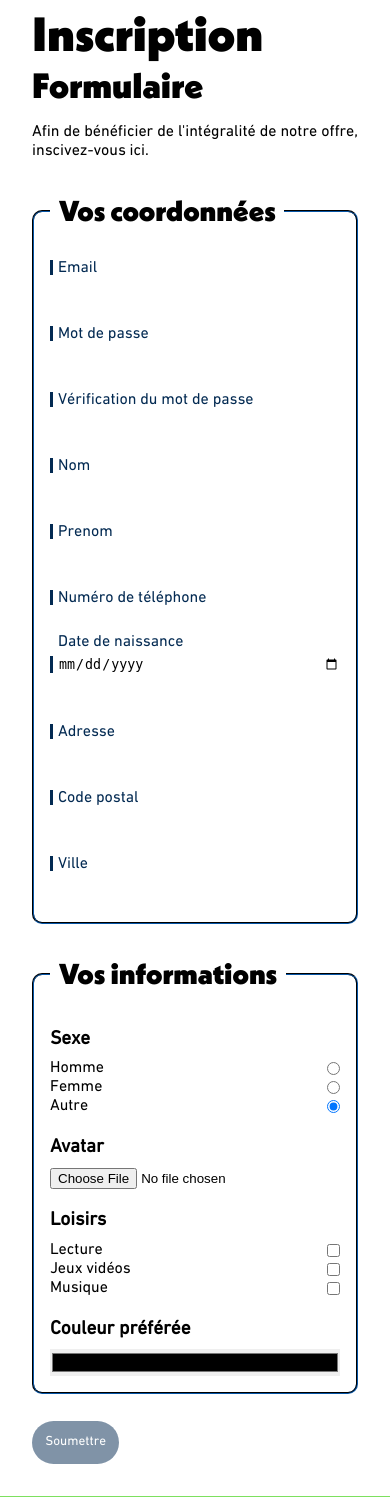
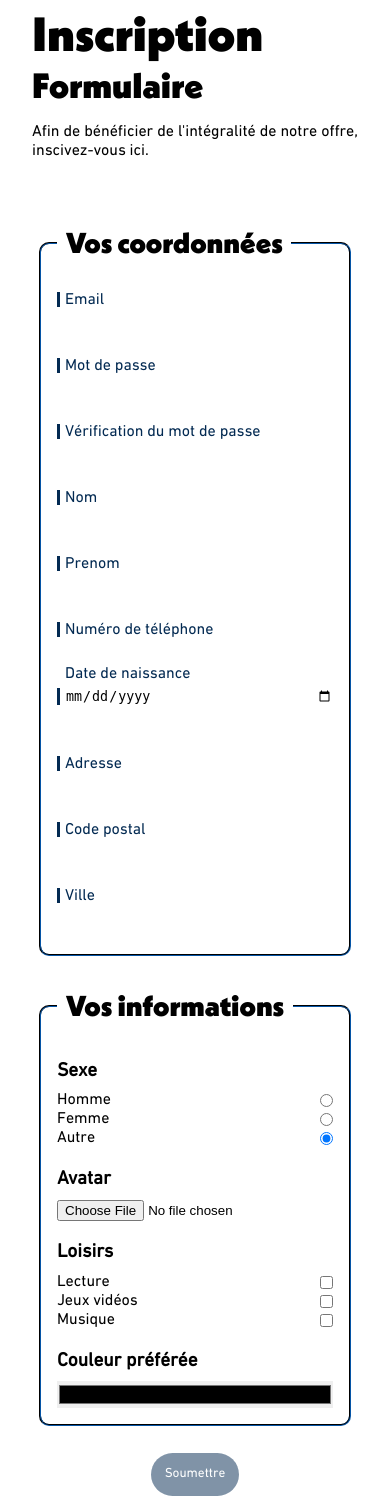
Before and after one commit to guiphaniel/kiwi-info, a PHP site: page /inscription.html in a window 390 px wide. Shown: the part 220-1717 px from the top of the page. Run offline with PHP 8.4, Linux system fonts and the light colour scheme.

Commit message:
update form style (center + responsive)

```diff
--- a/css/style.css
+++ b/css/style.css
@@ -551,9 +551,14 @@ footer li {
 
 form {
     margin-top: 2em;
+    display: flex;
+    flex-direction: column;
+    align-items: center;
 }
 
 form fieldset {
+    width: 80vw;
+    max-width: 35em;
     display: flex;
     flex-direction: column;
     padding: 1em 1em;
@@ -577,8 +582,9 @@ form fieldset textarea{
     outline-color: var(--color-nav);
 }
 
-#couleur {
-    max-width: 24em;
+.form-container{
+    display: flex;
+    justify-content: center;
 }
 
 button {
@@ -611,7 +617,6 @@ button:not(:disabled):hover {
     display: flex;
     flex-direction: column;
     padding: 1em 0;
-    max-width: 20em;
 }
 
 .input-group label {
@@ -645,7 +650,6 @@ button:not(:disabled):hover {
     flex-direction: row-reverse;
     align-items: center;
     justify-content: space-between;
-    max-width: 20em;
 }
 
 .check-group input {
```
